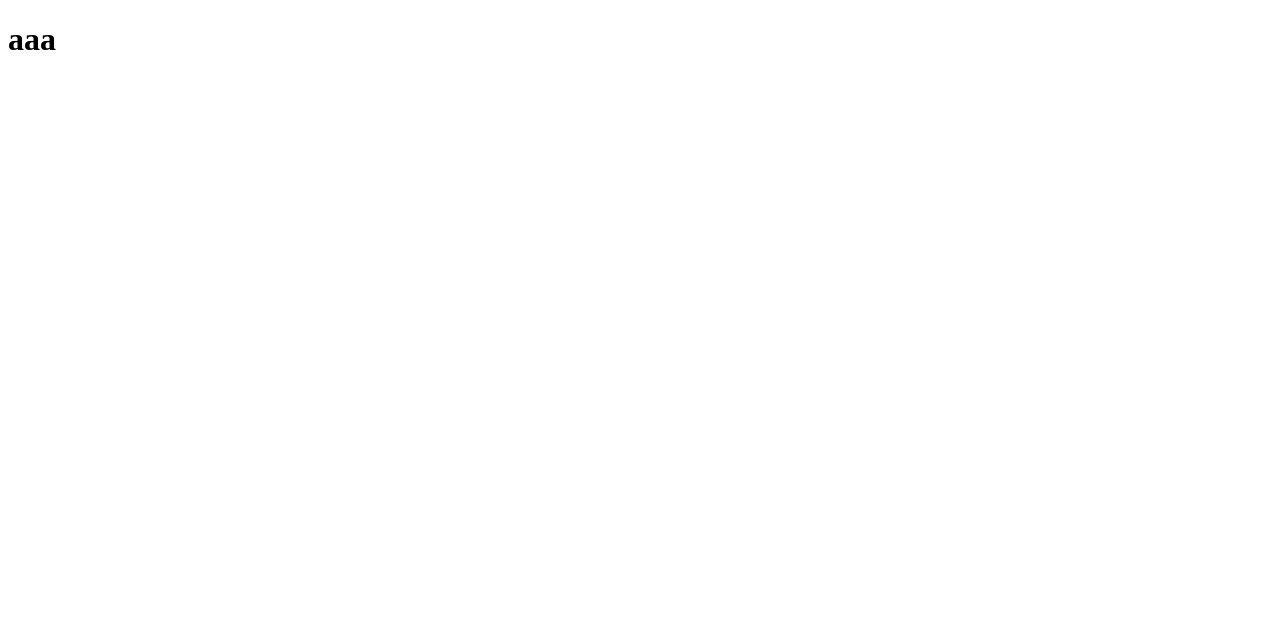
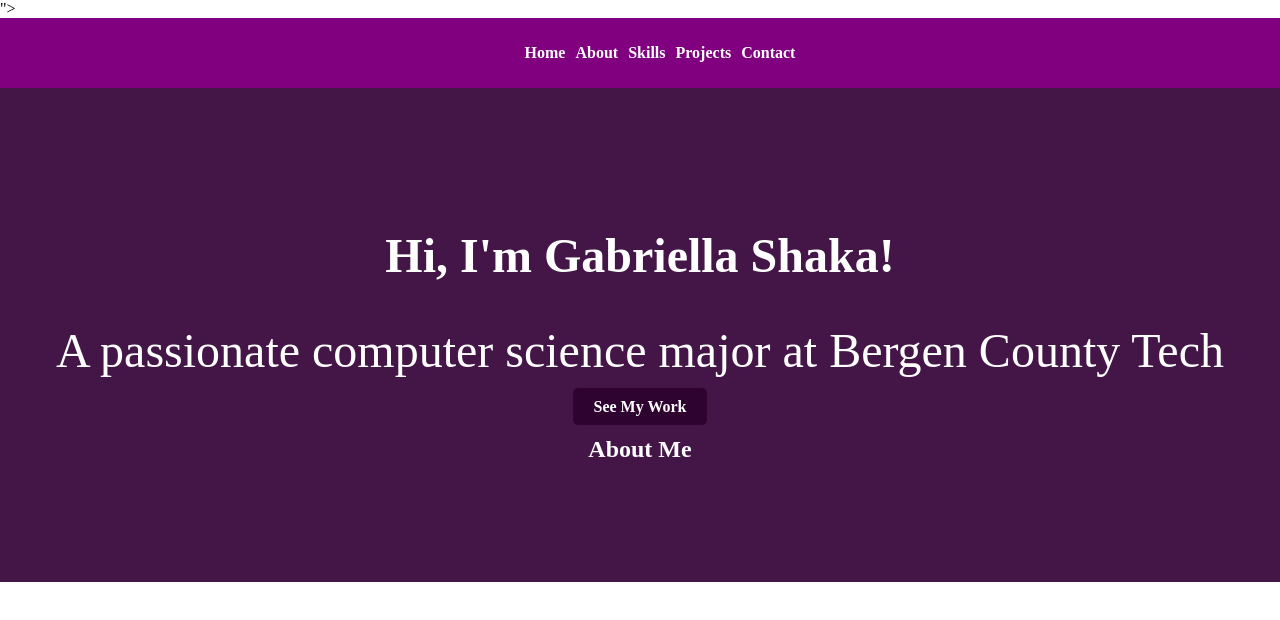
Before and after one commit to gabby-shaka/Portfolio, a plain HTML site: page index.html in a window 1280 px wide. Drawn offline with Linux system fonts and the light colour scheme.

Commit message:
11/19/24 class

```diff
--- a/index.html
+++ b/index.html
@@ -4,8 +4,33 @@
     <meta charset="UTF-8">
     <meta name="viewport" content="width=device-width, initial-scale=1.0">
     <title>Portfolio-Shaka</title>
+    <link rel="stylesheet" href="styles.css">
+    <link rel="stylesheet" href="<link rel="stylesheet" href="https://cdnjs.cloudflare.com/ajax/libs/font-awesome/6.7.0/css/all.min.css" integrity="sha512-9xKTRVabjVeZmc+GUW8GgSmcREDunMM+Dt/GrzchfN8tkwHizc5RP4Ok/MXFFy5rIjJjzhndFScTceq5e6GvVQ==" crossorigin="anonymous" referrerpolicy="no-referrer"/>">
 </head>
 <body>
-    <h1>aaa</h1>
+    <!-- Header Section -->
+    <header>
+        <nav>
+            <ul>
+                <li><a href="#home">Home</a></li>
+                <li><a href="#about">About</a></li>
+                <li><a href="#skills">Skills</a></li>
+                <li><a href="#projects">Projects</a></li>
+                <li><a href="#contact">Contact</a></li>
+            </ul>
+        </nav>
+    </header>
+    <!-- Hero Section -->
+     <section class="hero">
+        <div class="hero-content">
+            <h1>Hi, I'm Gabriella Shaka!</h1>
+            <p> A passionate computer science major at Bergen County Tech</p>
+            <a href="https://github.com/gabby-shaka" class="cta-button">See My Work</a>
+            <section id="about" class="about">
+                <h2>About Me</h2>
+            </section>
+
+        </div>
+     </section>
 </body>
 </html>
--- /dev/null
+++ b/styles.css
@@ -0,0 +1,53 @@
+body{
+    margin: 0;
+    font-family: 'Times New Roman', Times, serif;
+}
+
+header{
+    background-color: purple;
+    color: white;
+    padding: 10px 20px;
+}
+
+header nav ul{
+    list-style-type: none;
+    display: flex;
+    justify-content: center ;
+    gap: 10px;
+}
+
+header nav ul li a {
+    color: white;
+    text-decoration: none;
+    font-weight: bold;
+}
+
+header nav ul li a:hover{
+   text-decoration: underline;
+   color: blue;
+}
+
+/* Hero Section */
+
+.hero {
+    background-color: rgb(68, 21, 71);
+    color: white;
+    text-align: center;
+    padding: 100px 20px;
+}
+.hero-content h1 {
+font-size: 3rem;}
+
+
+.hero-content p {
+font-size: 3rem;
+margin: 20px 0;
+}
+.cta-button {
+    background-color: rgb(47, 3, 47);
+    color: white;
+    padding: 10px 20px;
+    text-decoration: none;
+    font-weight: bold;
+    border-radius: 5px;
+}
```
